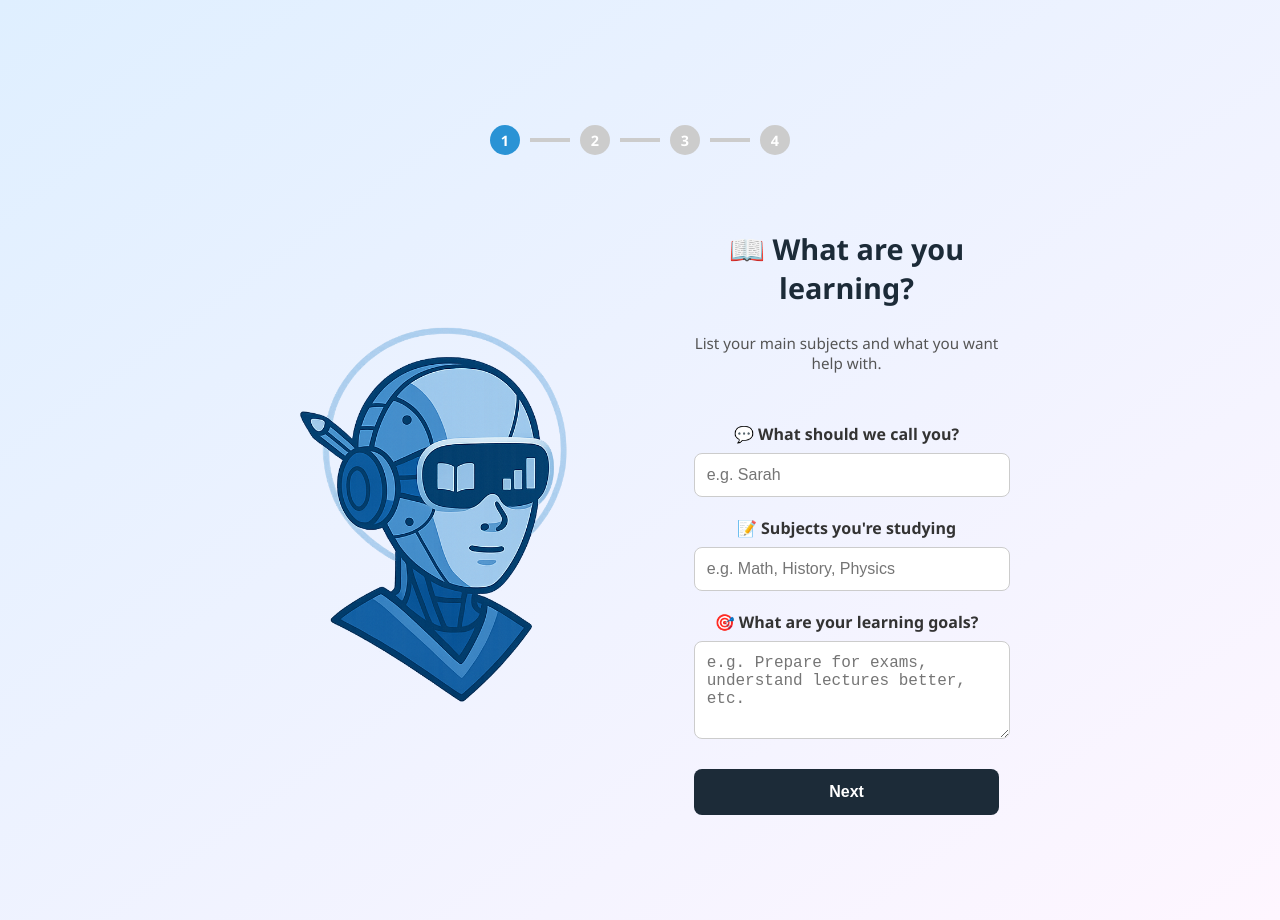
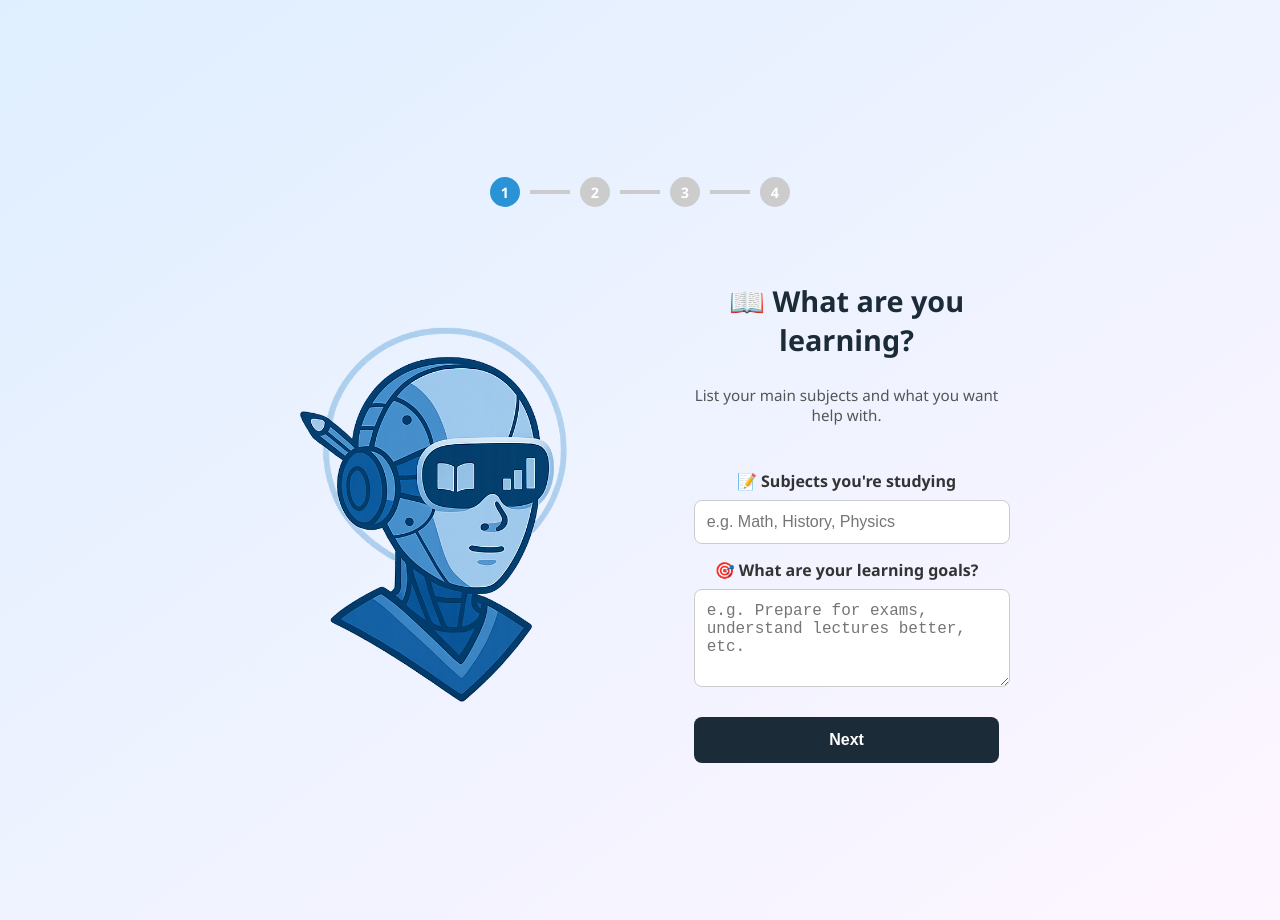
Before and after one commit to tech-girl-sa/my_study_pal_frontend, a React (Vite) app: page /onboarding/step3 in a window 1280 px wide. Built offline with nearby package versions, Linux system fonts and the light colour scheme.

Commit message:
add support for select and textarea inputs

```diff
--- a/src/components/common/BlackButton.module.css
+++ b/src/components/common/BlackButton.module.css
@@ -1,12 +1,13 @@
 .blackButton {
-    margin-top: 25px;
+  margin-top: 30px;
   width: 100%;
-    padding: 12px;
+  padding: 14px;
   background-color: #1c2b38;
   color: white;
   border: none;
-    border-radius: 5px;
+  border-radius: 8px;
   font-size: 1rem;
+  font-weight: 600;
   cursor: pointer;
   transition: background-color 0.3s ease;
   }
--- a/src/components/common/Input.jsx
+++ b/src/components/common/Input.jsx
@@ -3,11 +3,11 @@ import { useField } from 'formik';
 
 function Input({label, ...props}){
     const [field, meta] = useField(props);
-
+    const Tag = props.textarea? "textarea":"input";
     return(
         <>
         <label className={classes.customInputLabel} htmlFor={props.name}>{label}</label>
-        <input className={`${classes.customInput} ${meta.touched && meta.error ? classes.error:''}`}
+        <Tag className={`${classes.customInput} ${meta.touched && meta.error ? classes.error:''}`}
         {...props} {...field} />
         {meta.touched && meta.error ? (
          <div className={classes.errorMessage}>{meta.error}</div>
--- a/src/components/common/Input.module.css
+++ b/src/components/common/Input.module.css
@@ -7,10 +7,11 @@
 
   .customInput {
     width: 95%;
-    padding: 10px;
-    margin-top: 5px;
+    padding: 12px;
+    margin-top: 8px;
     border: 1px solid #ccc;
-    border-radius: 5px;
+    border-radius: 8px;
+    font-size: 1rem;
   }
 
   .customInput.error {
--- /dev/null
+++ b/src/components/common/Select.jsx
@@ -0,0 +1,16 @@
+import {  useField } from 'formik';
+import classes from './Select.module.css'
+
+
+export default function Select({ label, ...props }){
+    const [field, meta] = useField(props);
+    return (
+      <div>
+        <label className={classes.selectLabel}  htmlFor={props.id || props.name}>{label}</label>
+        <select className={`${classes.customSelect} ${meta.touched && meta.error ? classes.error:''}`} {...field} {...props} />
+        {meta.touched && meta.error ? (
+          <div className={classes.errorMessage}>{meta.error}</div>
+        ) : null}
+      </div>
+    );
+  };
--- /dev/null
+++ b/src/components/common/Select.module.css
@@ -0,0 +1,22 @@
+
+.customSelect {
+    width: 105%;
+    padding: 12px;
+    margin-top: 8px;
+    border: 1px solid #ccc;
+    border-radius: 8px;
+    font-size: 1rem;
+  }
+
+  .selectLabel {
+    display: block;
+    margin-top: 20px;
+    font-weight: 600;
+    color: #333;
+  }
+  .errorMessage {
+    color: #e63946;
+    font-size: 0.875rem; /* slightly smaller text */
+    margin-top: 5px;
+    display: block;
+  }
--- a/src/components/pages/onboarding/OnboardingLayout.module.css
+++ b/src/components/pages/onboarding/OnboardingLayout.module.css
@@ -60,40 +60,6 @@
   font-size: 0.95rem;
 }
 
-.onboardingForm label {
-  display: block;
-  margin-top: 20px;
-  font-weight: 600;
-  color: #333;
-}
-
-.onboardingForm input,
-.onboardingForm select {
-  width: 95%;
-  padding: 12px;
-  margin-top: 8px;
-  border: 1px solid #ccc;
-  border-radius: 8px;
-  font-size: 1rem;
-}
-
-.onboardingForm button {
-  margin-top: 30px;
-  width: 100%;
-  padding: 14px;
-  background-color: #1c2b38;
-  color: white;
-  border: none;
-  border-radius: 8px;
-  font-size: 1rem;
-  font-weight: 600;
-  cursor: pointer;
-  transition: background-color 0.3s ease;
-}
-
-.onboardingForm button:hover {
-  background-color: #111a25;
-}
 
 .formArea {
   display: flex;
--- a/src/components/pages/onboarding/OnboardingStep2.jsx
+++ b/src/components/pages/onboarding/OnboardingStep2.jsx
@@ -7,23 +7,27 @@ import { useMutation } from '@tanstack/react-query';
 import { createNewRegistration } from '../../../utils/http';
 import BlackSubmitButton from '../../common/BlackSubmitButton';
 import CustomForm from '../../common/CustomForm';
+import Select from '../../common/Select';
 
 const initialValues={
-  nickname: '',
-  age: '',
+  academicLevel: '',
+  institution: '',
+  semester:'',
 }
 const validationSchema=Yup.object({
-  nickname: Yup.string()
+  academicLevel: Yup.string()
     .max(150, 'Must be 150 characters or less')
     .required('This field is required'),
-    age: Yup.number().integer('Please enter a valid number.')
-    .required('Please enter a number.'),
+    institution: Yup.string()
+    .max(150, 'Must be 150 characters or less'),
+    semester: Yup.string()
+    .max(150, 'Must be 150 characters or less'),
 
 })
 
 export default function OnboardingStep2(){
     function handleSubmit(values, { setSubmitting, setErrors, setStatus }){
-
+    console.log(values);
       }
 
     return (
@@ -38,8 +42,8 @@ export default function OnboardingStep2(){
         <p className={classes.subtext}>So we can help you stay organized.</p>
 
 
-        <label for="academic-level">📚 What’s your current academic level?</label>
-      <select id="academic-level" name="academic-level" required>
+      <Select id="academicLevel" name="academicLevel"
+      label='📚 What’s your current academic level?'>
         <option value="">-- Choose one --</option>
         <option value="middle">Middle School</option>
         <option value="high">High School</option>
@@ -47,7 +51,8 @@ export default function OnboardingStep2(){
         <option value="vocational">Vocational / Formation</option>
         <option value="self">Self-learning</option>
         <option value="other">Other</option>
-      </select>
+
+      </Select>
 
       <Input label="🏫 Institution name (optional)" type="text"
       id="institution" name="institution" placeholder="e.g. National University"></Input>
@@ -55,7 +60,7 @@ export default function OnboardingStep2(){
       <Input label="📅 Current year or semester (if applicable)" type="text"
       id="semester" name="semester" placeholder="e.g. 2nd year, Semester 1"></Input>
 
-      <BlackSubmitButton type="submit">Next</BlackSubmitButton>
+      <BlackSubmitButton >Next</BlackSubmitButton>
     </CustomForm>
     </Formik>
 </>
--- a/src/components/pages/onboarding/OnboardingStep3.jsx
+++ b/src/components/pages/onboarding/OnboardingStep3.jsx
@@ -9,21 +9,22 @@ import BlackSubmitButton from '../../common/BlackSubmitButton';
 import CustomForm from '../../common/CustomForm';
 
 const initialValues={
-  nickname: '',
-  age: '',
+  subjects: '',
+  goals: '',
 }
 const validationSchema=Yup.object({
-  nickname: Yup.string()
+  subjects: Yup.string()
     .max(150, 'Must be 150 characters or less')
     .required('This field is required'),
-    age: Yup.number().integer('Please enter a valid number.')
-    .required('Please enter a number.'),
+    goals: Yup.string()
+    .max(150, 'Must be 150 characters or less')
+    .required('This field is required'),
 
 })
 
 export default function OnboardingStep3(){
     function handleSubmit(values, { setSubmitting, setErrors, setStatus }){
-
+    console.log(values)
       }
 
     return (
@@ -37,15 +38,13 @@ export default function OnboardingStep3(){
         <h2>📖 What are you learning?</h2>
         <p className={classes.subtext}>List your main subjects and what you want help with.</p>
 
-      <Input
-      label="💬 What should we call you?" type='text'
-      id="nickname" name="nickname" placeholder="e.g. Sarah" ></Input>
 
       <Input label="📝 Subjects you're studying" type="text"
       id="subjects" name="subjects" placeholder="e.g. Math, History, Physics"></Input>
 
-    <label for="goals">🎯 What are your learning goals?</label>
-    <textarea id="goals" name="goals" placeholder="e.g. Prepare for exams, understand lectures better, etc." rows="4" required></textarea>
+    <Input textarea id="goals" name="goals"
+    placeholder="e.g. Prepare for exams, understand lectures better, etc."
+    rows="4" label='🎯 What are your learning goals?'></Input>
 
       <BlackSubmitButton type="submit">Next</BlackSubmitButton>
     </CustomForm>
```
Lines whose indentation alone changed are shown as unchanged.
